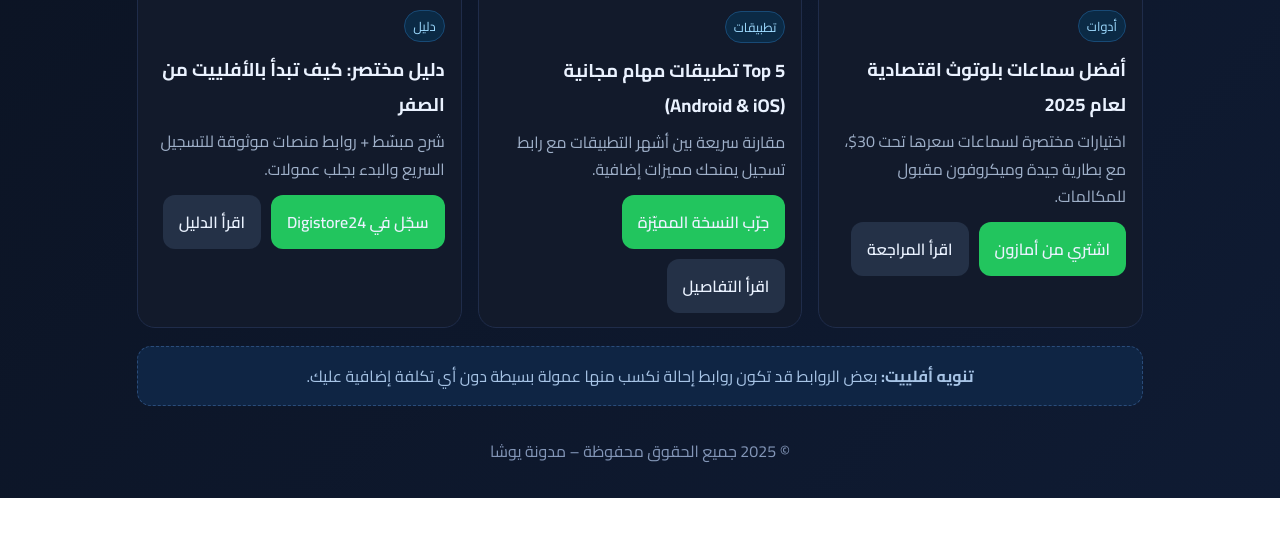
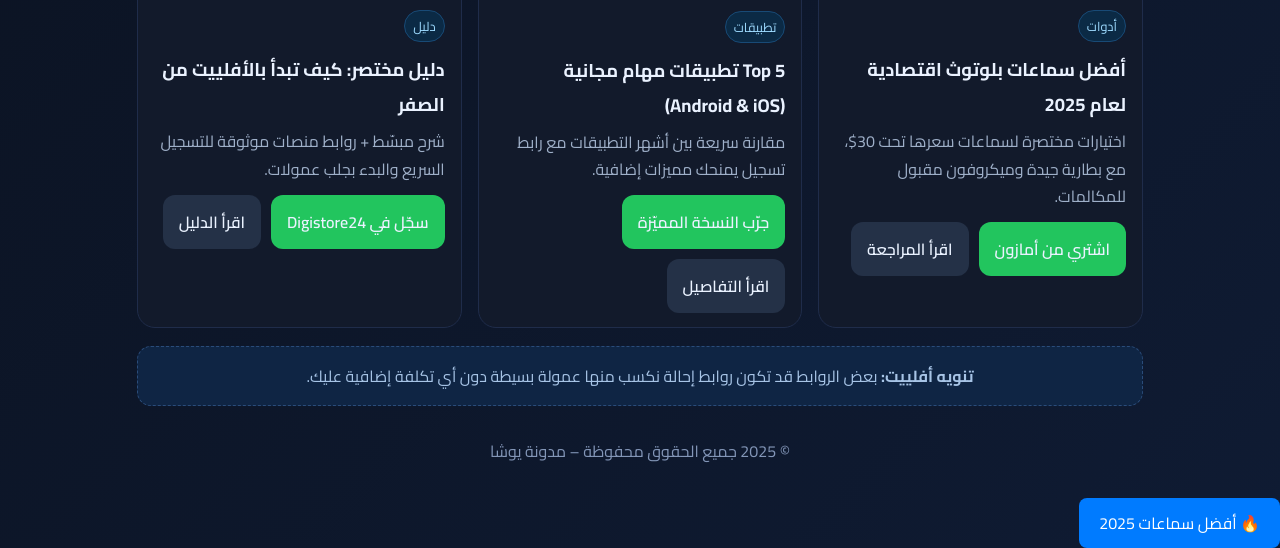
Before and after one commit to youshaa313/landing-page, a plain HTML site: page index.html in a window 1280 px wide. Shown: the part 591-1139 px from the top of the page. Before the commit the page ends 1089 px from the top, so only its background shows below. Drawn offline with Linux system fonts and the light colour scheme.

Commit message:
Update index.html

```diff
--- a/index.html
+++ b/index.html
@@ -128,3 +128,6 @@
   <script>document.getElementById('y').textContent=new Date().getFullYear()</script>
 </body>
 </html>
+<a href="posts/earbuds-2025.html" style="display:inline-block; padding:10px 20px; background:#007bff; color:#fff; text-decoration:none; border-radius:8px;">
+  🔥 أفضل سماعات 2025
+</a>
```
